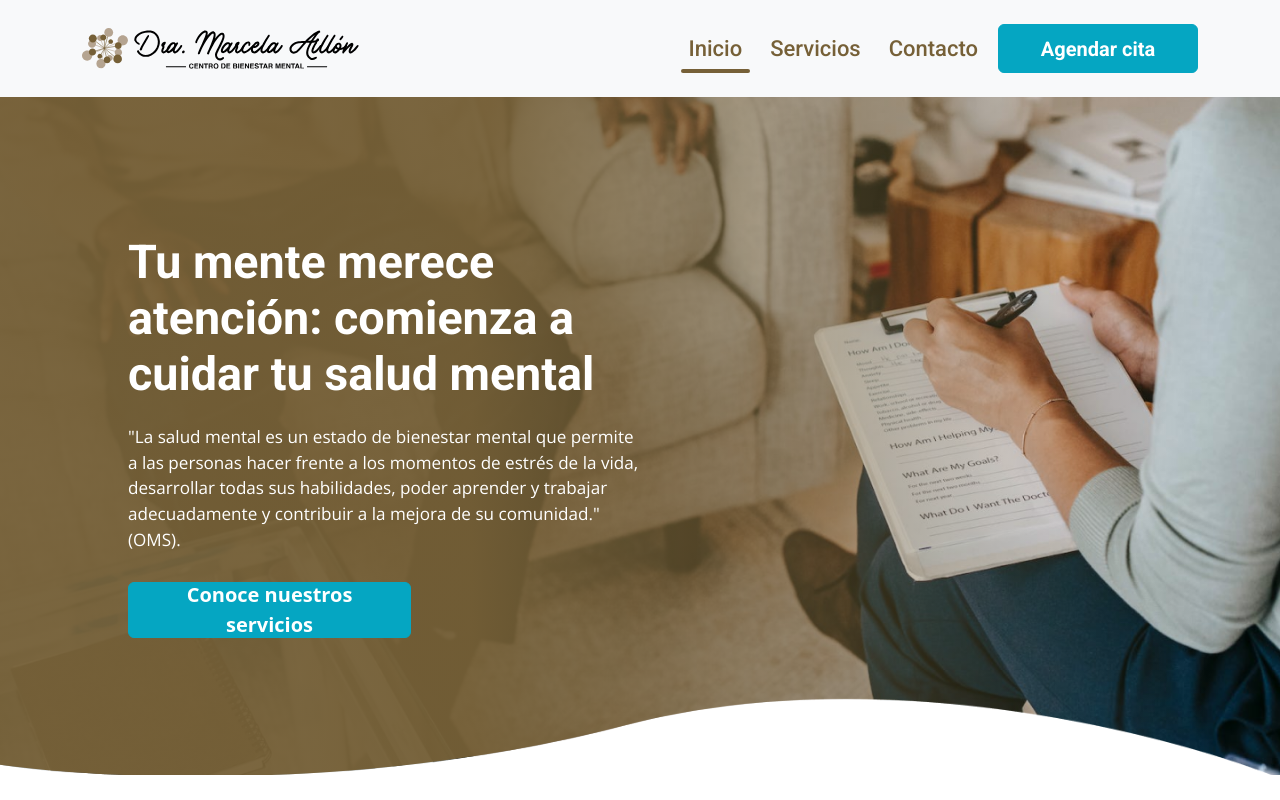
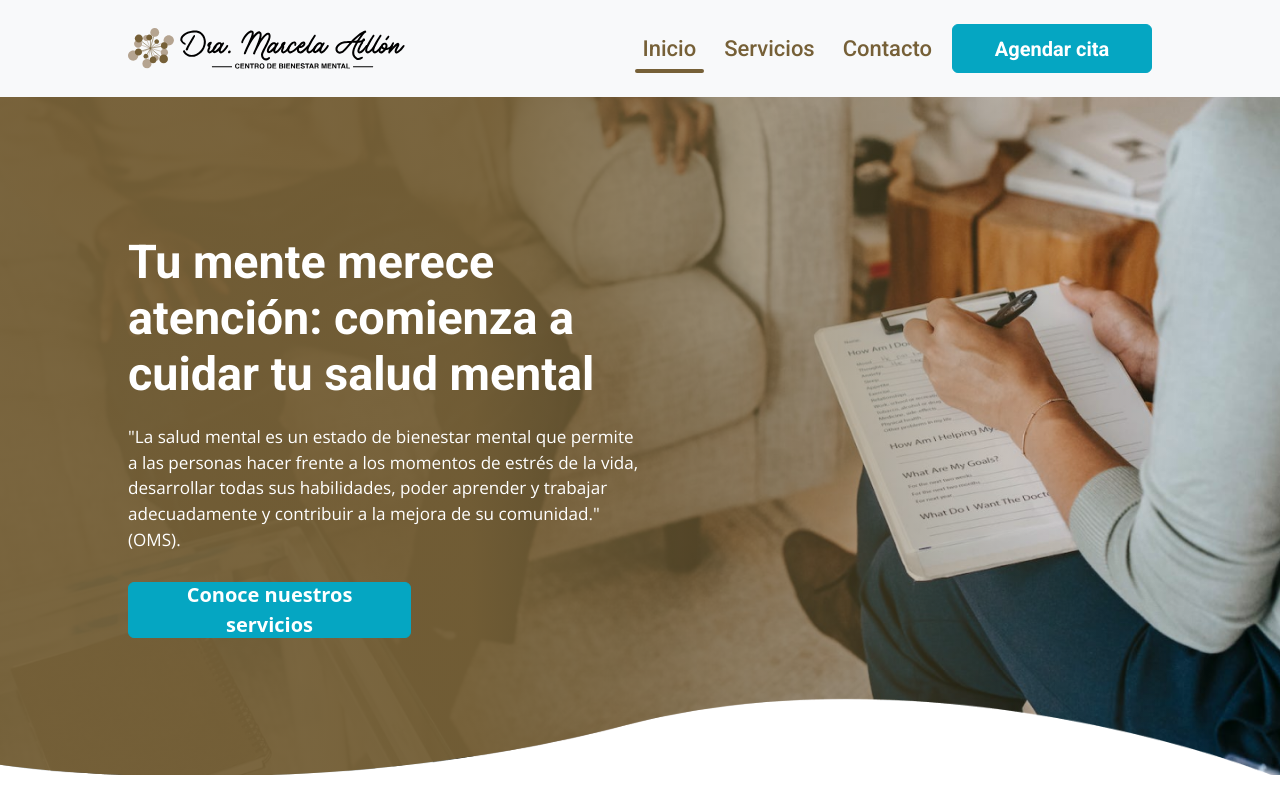
Before and after one commit to EzequielCamino/Centro-de-Bienestar-Mental, a React (Create React App) app: page / in a window 1280 px wide. Shown: the top 800 px of the page. Built offline with nearby package versions, Linux system fonts and the light colour scheme.

Commit message:
Minor change on Navbar logo

```diff
--- a/src/components/Navbar/Navbar.scss
+++ b/src/components/Navbar/Navbar.scss
@@ -44,6 +44,10 @@
             max-width: 100vw;
         }
     } */
+  .container{
+    padding-inline: 0px;
+    margin-inline: 10%;
+  }
   .navbarLinks {
     padding-top: 16px;
     padding-bottom: 16px;
```
